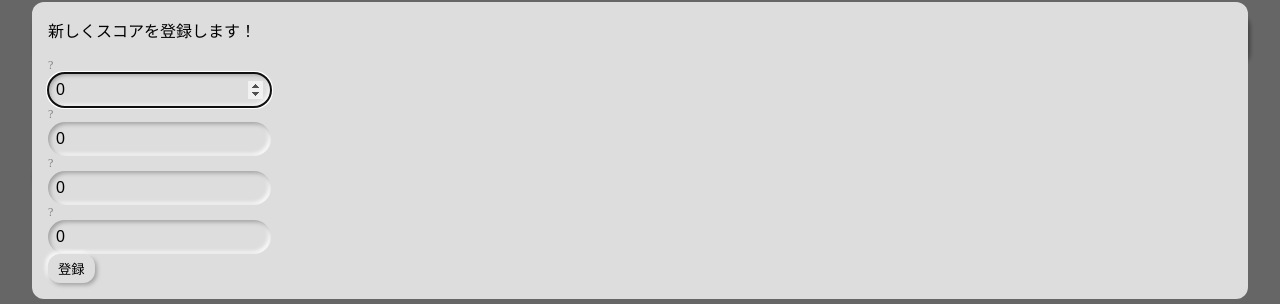
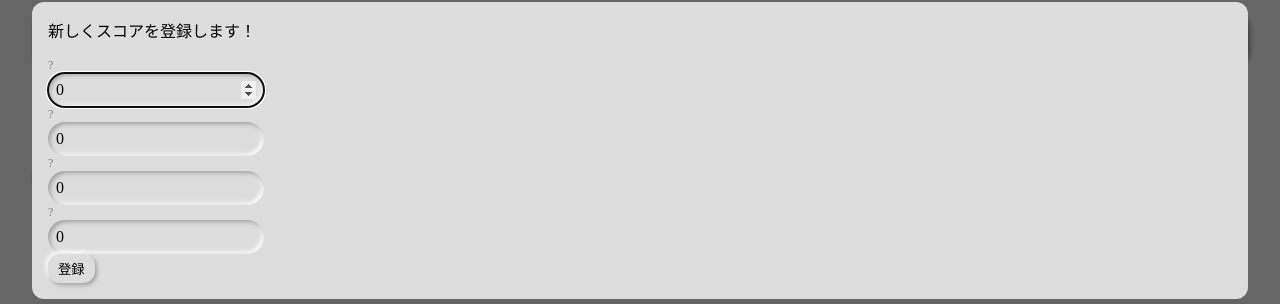
Before and after one commit to tgc624/tgc-tools, a React (Create React App) app in the folder neumahjong/: page / in a window 1280 px wide. Both pictures are taken after a click on the button "結果を登録". Shown: the part 250-554 px from the top of the page. Built offline with nearby package versions, Linux system fonts and the light colour scheme; the HTML template or start-up script is replaced by a standard one.

Commit message:
inputだけフォントが違ったので

```diff
--- a/neumahjong/src/components/NInput/index.tsx
+++ b/neumahjong/src/components/NInput/index.tsx
@@ -22,6 +22,7 @@ export default <T extends number | string>(props: {
           border: "none",
           padding: 8,
           fontSize: 16,
+          fontFamily: "Meiryo",
         }}
         type={type}
         value={props.value}
```
